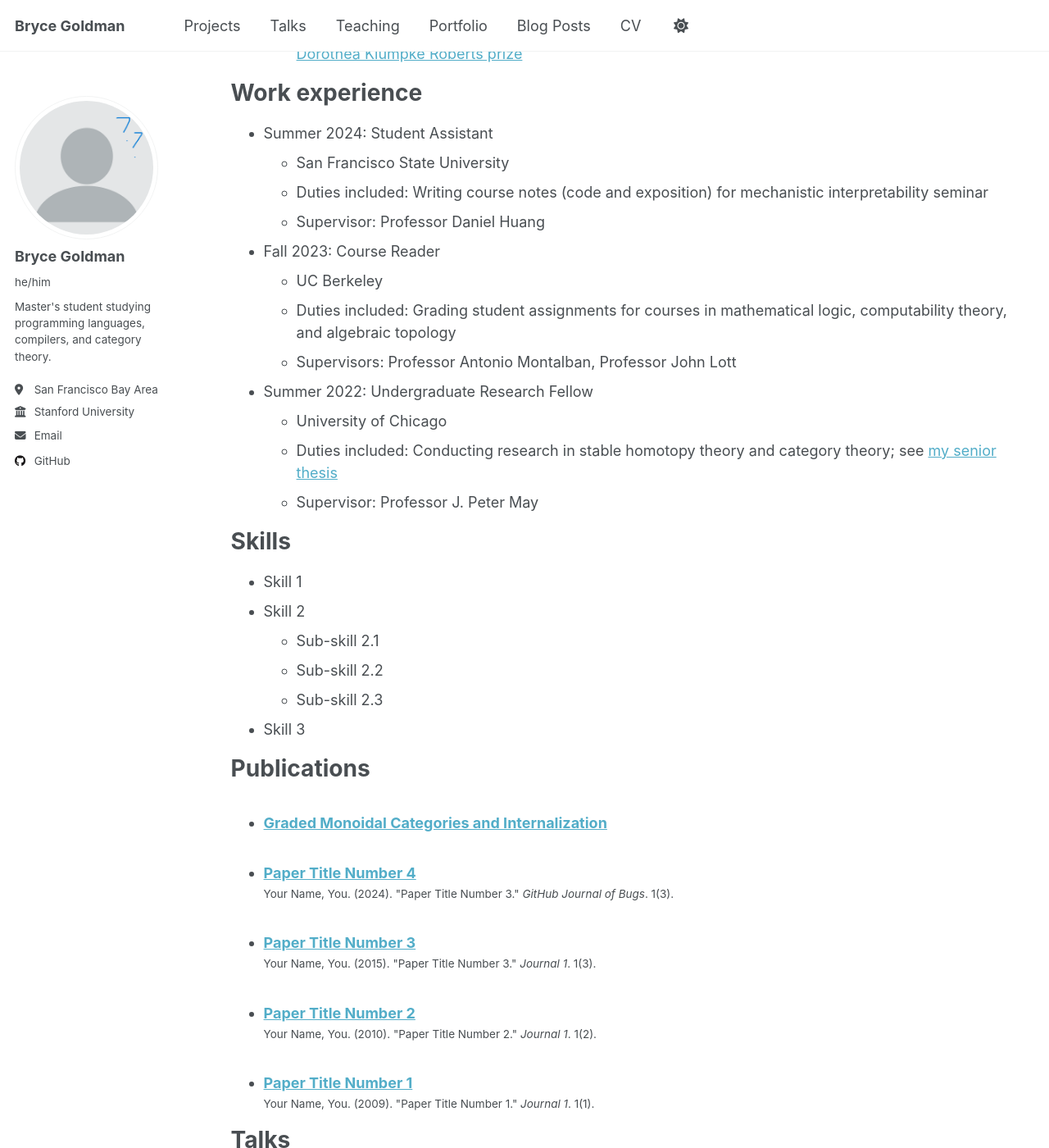
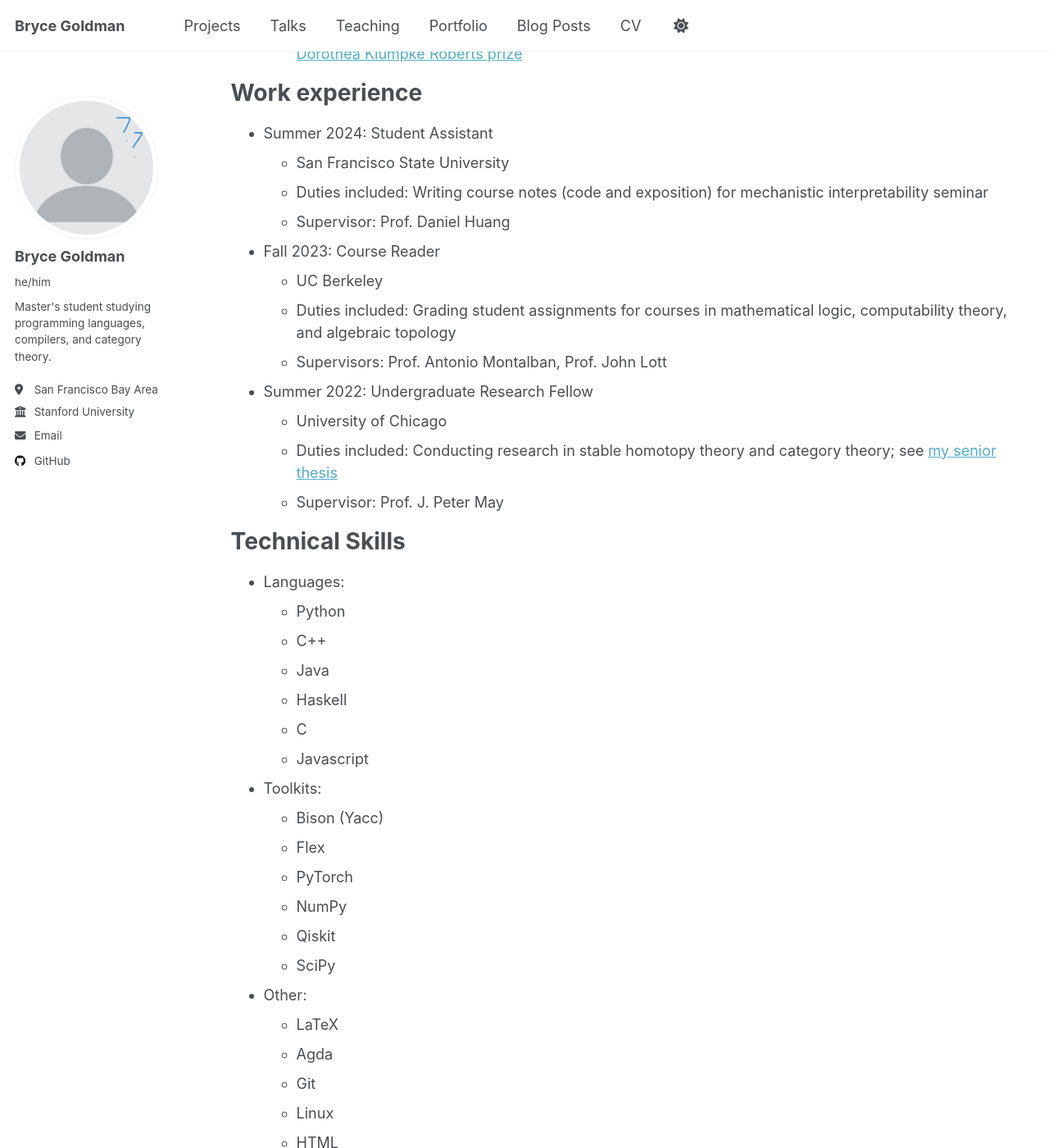
Before and after one commit to Alkizar/alkizar.github.io, a Jekyll site: the page built from _pages/cv.md, in a window 1280 px wide and 1400 px high, scrolled down 276 px. Shown: the whole window at 82% size. Built offline with Jekyll 4.4.1, drawn with Linux system fonts in a browser that asks for light colours; some of the changed text lies outside the part shown.

```diff
--- a/_pages/cv.md
+++ b/_pages/cv.md
@@ -21,28 +21,44 @@
 * Summer 2024: Student Assistant
   * San Francisco State University
   * Duties included: Writing course notes (code and exposition) for mechanistic interpretability seminar
-  * Supervisor: Professor Daniel Huang
+  * Supervisor: Prof. Daniel Huang
 
 * Fall 2023: Course Reader
   * UC Berkeley
   * Duties included: Grading student assignments for courses in mathematical logic, computability theory, and algebraic topology
-  * Supervisors: Professor Antonio Montalban, Professor John Lott
+  * Supervisors: Prof. Antonio Montalban, Prof. John Lott
 
 * Summer 2022: Undergraduate Research Fellow
   * University of Chicago
   * Duties included: Conducting research in stable homotopy theory and category theory; see <a href="google.com">my senior thesis</a>
-  * Supervisor: Professor J. Peter May
+  * Supervisor: Prof. J. Peter May
 
-Skills
+Technical Skills
 ======
-* Skill 1
-* Skill 2
-  * Sub-skill 2.1
-  * Sub-skill 2.2
-  * Sub-skill 2.3
+* Languages:
+  * Python
+  * C++
+  * Java
+  * Haskell
+  * C
+  * Javascript
+* Toolkits:
+  * Bison (Yacc)
+  * Flex
+  * PyTorch
+  * NumPy
+  * Qiskit
+  * SciPy
+* Other:
+  * LaTeX
+  * Agda
+  * Git
+  * Linux
+  * HTML
+  * cvc5
 * Skill 3
 
-Publications
+Projects
 ======
   <ul>{% for post in site.publications reversed %}
     {% include archive-single-cv.html %}
```
Also changed, not shown: other parts of _pages/cv.md (+1 -0 lines), images/favicon-192x192.png (renamed from images/web-app-manifest-192x192.png), images/favicon-512x512.png (renamed from images/web-app-manifest-512x512.png).
